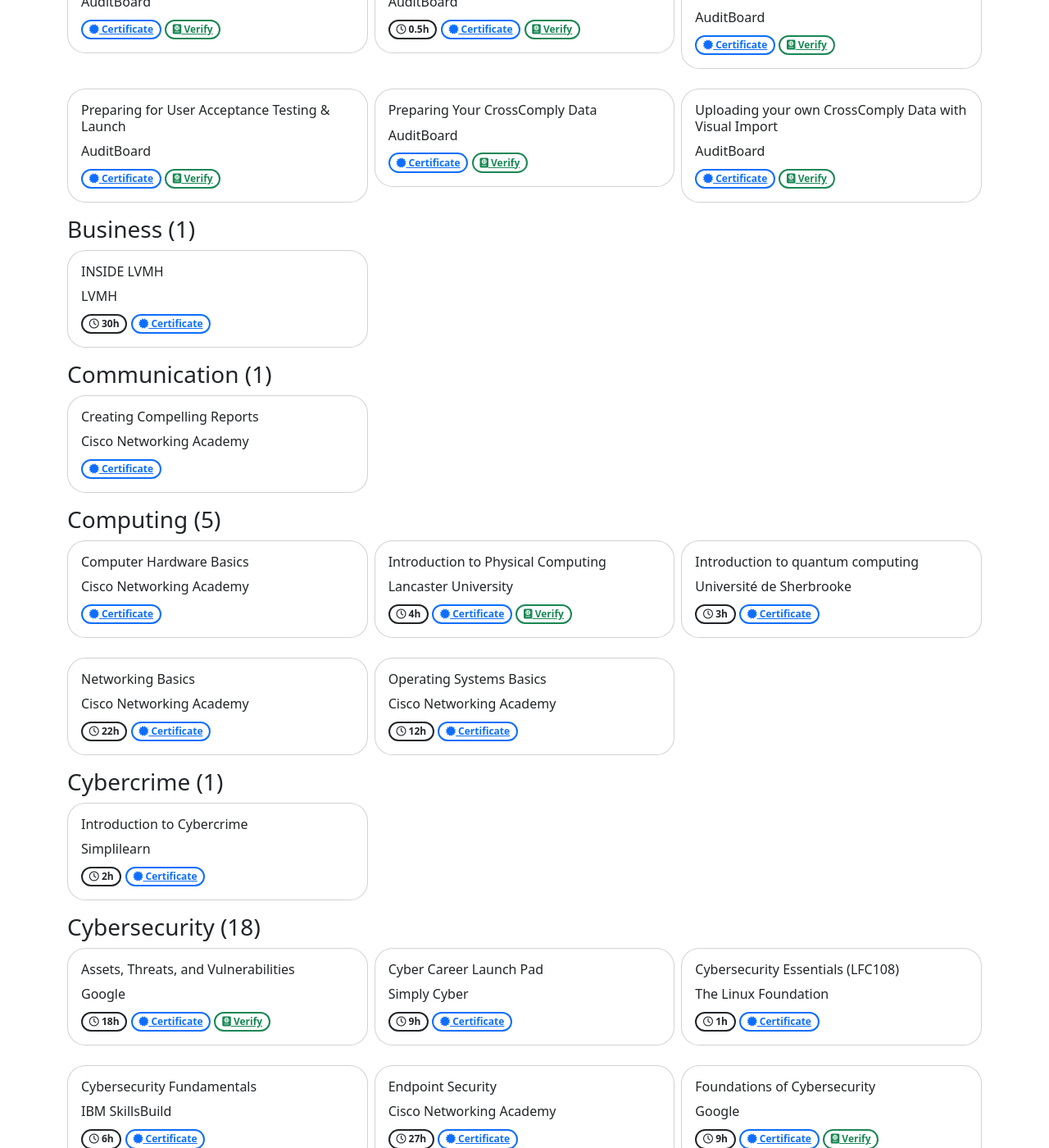
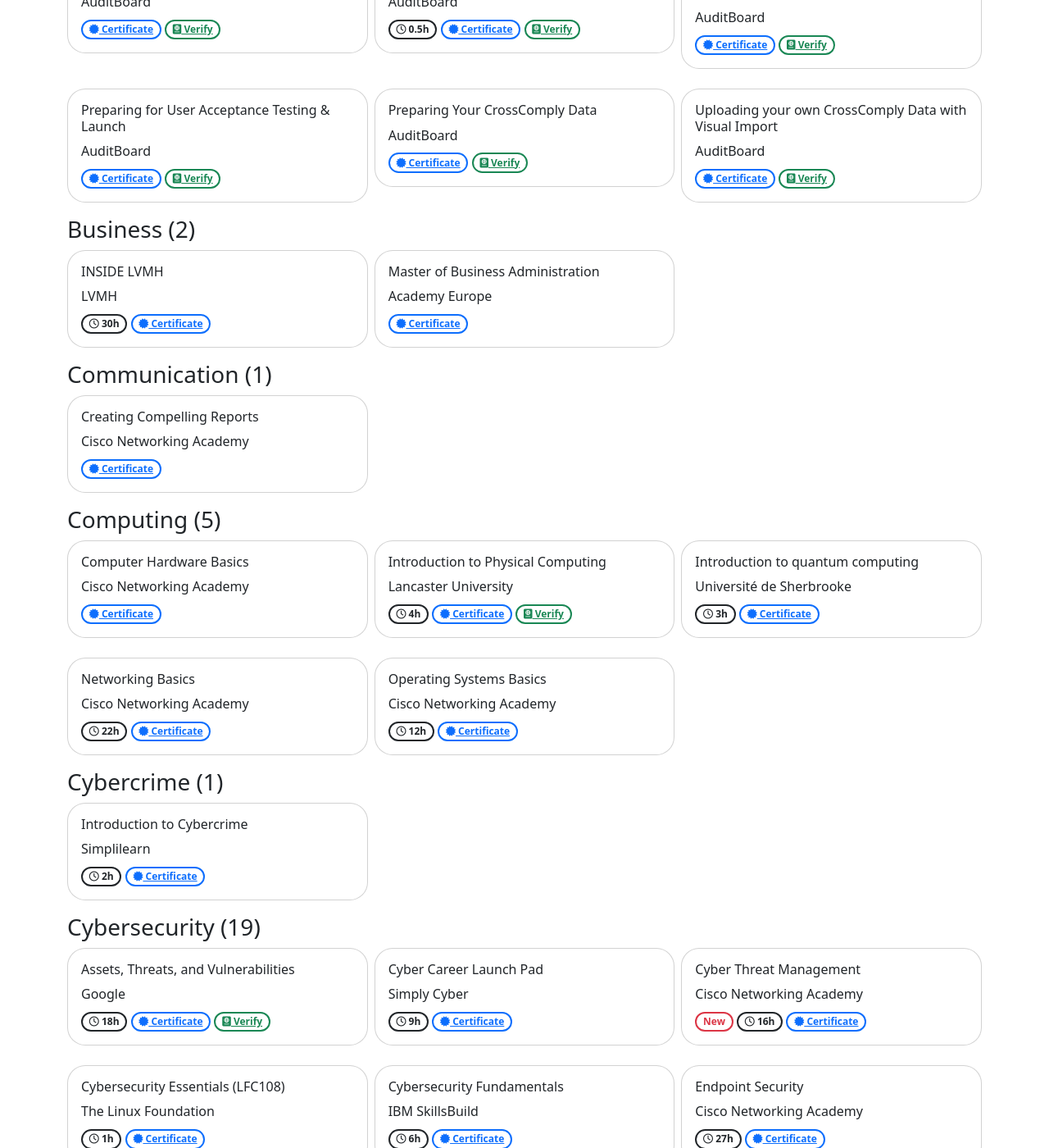
Before and after one commit to jeandecian/info, a Jekyll site: the page built from _pages/learning.md, in a window 1280 px wide and 1400 px high, scrolled down 1903 px. Shown: the whole window at 82% size. Built offline with Jekyll 4.4.1, drawn with Linux system fonts in a browser that asks for light colours; nearby versions of some CDN libraries.

Commit message:
add october 2025 learnings

```diff
--- a/_data/learning.yml
+++ b/_data/learning.yml
@@ -265,6 +265,16 @@
   hours: 9
   date: 2025-06-11
   certificate-id: cert_h3n88qxt
+  certificate-extension: pdf
+  certificate-verification-url:
+
+- name: Cyber Threat Management
+  topic: Cybersecurity
+  provider: Cisco Networking Academy
+  provider-id: cisco-networking-academy
+  hours: 16
+  date: 2025-10-24
+  certificate-id: cisco-networking-academy_cyber-threat-management
   certificate-extension: pdf
   certificate-verification-url:
 
@@ -748,6 +758,16 @@
   certificate-extension: pdf
   certificate-verification-url: https://verify.skilljar.com/c/
 
+- name: Master of Business Administration
+  topic: Business
+  provider: Academy Europe
+  provider-id: academy-europe
+  hours:
+  date: 2025-10-07
+  certificate-id: academy-europe_master-of-business-administration
+  certificate-extension: pdf
+  certificate-verification-url:
+
 - name: Network Defense
   topic: Network Security
   provider: Cisco Networking Academy
```
Also changed, not shown: 2 other files.
